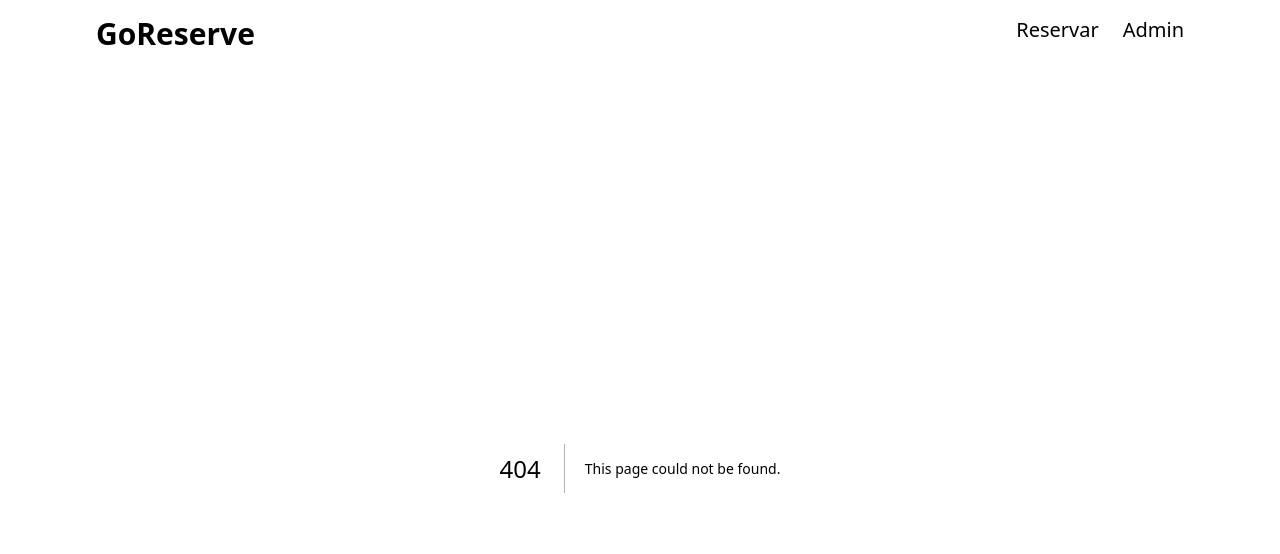
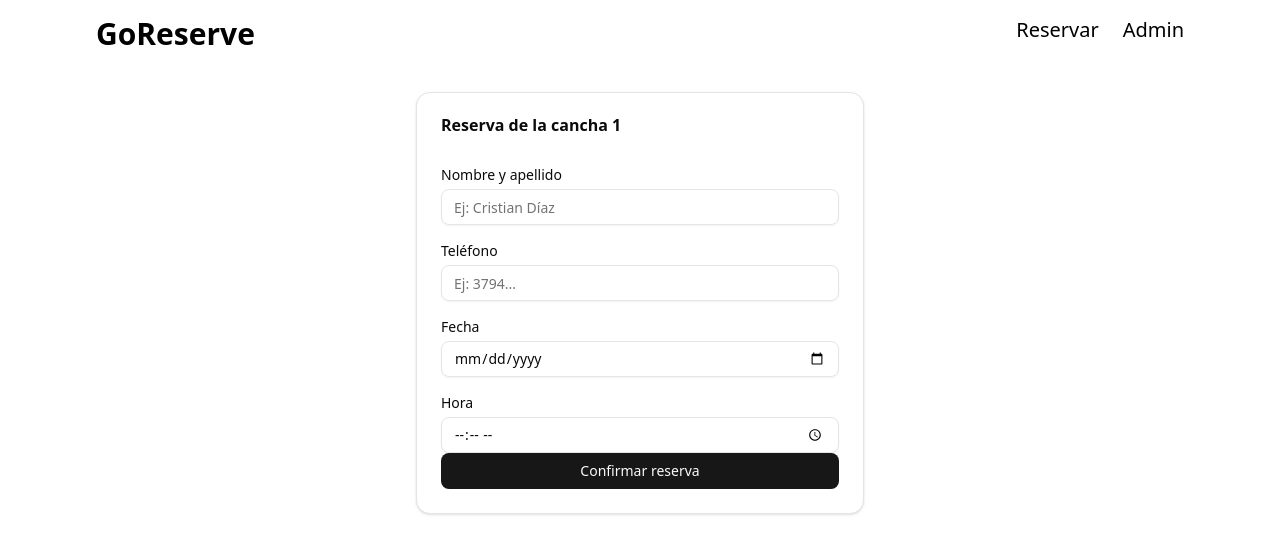
Before and after one commit to facundofernanddez/go-reserve, a Next.js app: page /booking/1 in a window 1280 px wide. Before the commit this address had no page. Shown: the top 554 px of the page. Built offline with nearby package versions, Linux system fonts and the light colour scheme.

Commit message:
Add court booking form page

```diff
--- /dev/null
+++ b/app/booking/[courtId]/page.tsx
@@ -0,0 +1,78 @@
+"use client";
+
+import { useParams } from "next/navigation";
+import {
+  Card,
+  CardHeader,
+  CardTitle,
+  CardContent,
+  CardFooter,
+} from "@/components/ui/card";
+import { Input } from "@/components/ui/input";
+import { Button } from "@/components/ui/button";
+
+export default function CourtBookingPage() {
+  const params = useParams<{ courtId: string }>();
+  const courtId = params.courtId;
+
+  async function handleSubmit(e: React.FormEvent) {
+    e.preventDefault();
+
+    const form = e.target as HTMLFormElement;
+
+    const datos = {
+      courtId,
+      nombre: form.nombre.value,
+      telefono: form.telefono.value,
+      fecha: form.fecha.value,
+      hora: form.hora.value,
+    };
+
+    console.log("Datos de la reserva:", datos);
+  }
+
+  return (
+    <main className="min-h-screen flex justify-center items-start p-6">
+      <Card className="w-full max-w-md">
+        <CardHeader>
+          <CardTitle>Reserva de la cancha {courtId}</CardTitle>
+        </CardHeader>
+
+        <form onSubmit={handleSubmit}>
+          <CardContent className="space-y-4">
+            <div className="space-y-1">
+              <p className="text-sm font-medium">Nombre y apellido</p>
+              <Input name="nombre" placeholder="Ej: Cristian Díaz" required />
+            </div>
+
+            <div className="space-y-1">
+              <p className="text-sm font-medium">Teléfono</p>
+              <Input
+                name="telefono"
+                type="tel"
+                placeholder="Ej: 3794..."
+                required
+              />
+            </div>
+
+            <div className="space-y-1">
+              <p className="text-sm font-medium">Fecha</p>
+              <Input name="fecha" type="date" required />
+            </div>
+
+            <div className="space-y-1">
+              <p className="text-sm font-medium">Hora</p>
+              <Input name="hora" type="time" required />
+            </div>
+          </CardContent>
+
+          <CardFooter>
+            <Button type="submit" className="w-full">
+              Confirmar reserva
+            </Button>
+          </CardFooter>
+        </form>
+      </Card>
+    </main>
+  );
+}
--- a/app/booking/page.tsx
+++ b/app/booking/page.tsx
@@ -64,7 +64,7 @@ export default function BookingPage() {
 
             <CardContent>
               <p className="text-sm text-muted-foreground">
-                Más adelante acá podemos mostrar horarios, precio, etc.
+                horarios, precio, y mas cosa
               </p>
             </CardContent>
 
```
